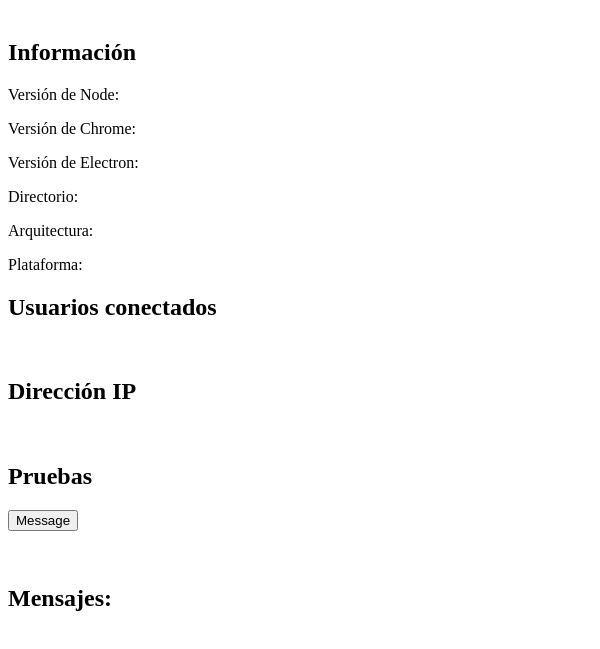
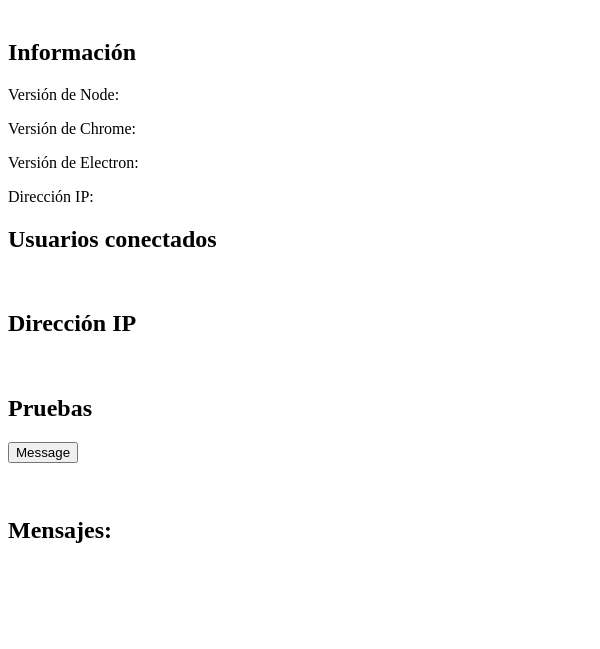
Before and after one commit to yolandalillo/2020-2021-LTAW-Practicas, an Electron app: page P4/index.html in a window 600 px wide. Shown: the part 79-728 px from the top of the page. Drawn offline with Linux system fonts and the light colour scheme.

Commit message:
Mucha info, primero la básica

```diff
--- a/P4/index.html
+++ b/P4/index.html
@@ -20,9 +20,12 @@
             <p>Versión de Node: <span id='info1' class="blue"></span></p>
             <p>Versión de Chrome: <span id='info2' class="blue"></span></p>
             <p>Versión de Electron: <span id='info3' class="blue"></span></p>
-            <p>Directorio: <span id='info4' class="blue"></span></p>
-            <p>Arquitectura: <span id='info5' class="blue"></span></p>
-            <p>Plataforma: <span id='info6' class="blue"></span></p>
+            <p>Dirección IP: <span id='info4' class="blue"></span></p>
+            <!--
+            <p>Directorio: <span id='info5' class="blue"></span></p>
+            <p>Arquitectura: <span id='info6' class="blue"></span></p>
+            <p>Plataforma: <span id='info7' class="blue"></span></p>
+            -->
         </div>
         <h2>Usuarios conectados</h2>
         <p id="usuarios"></p>
```
